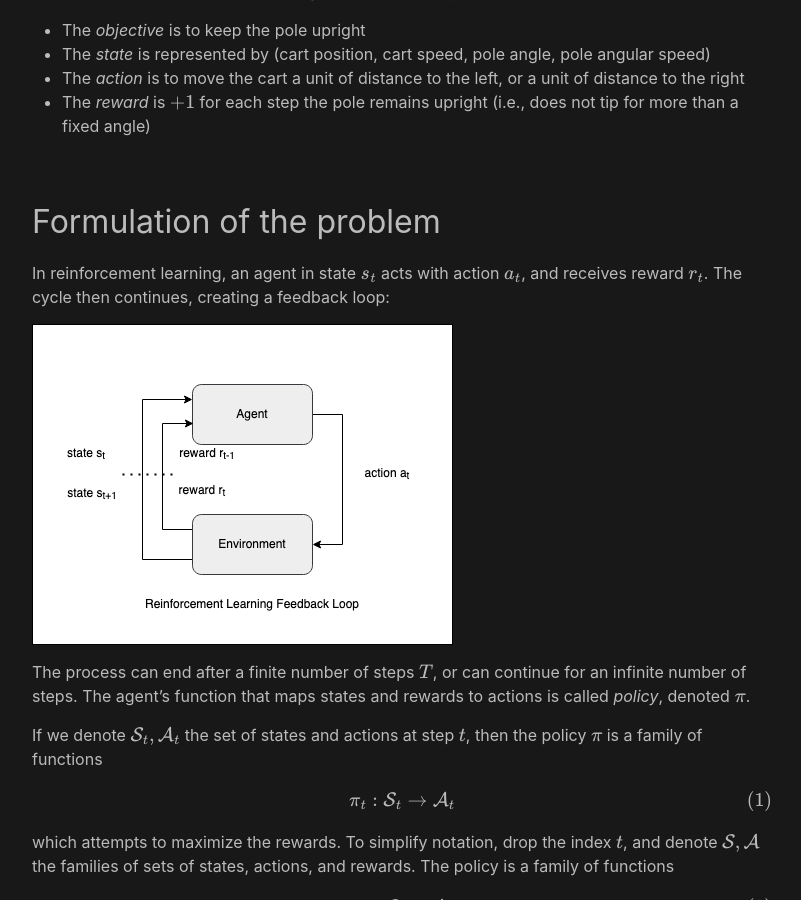
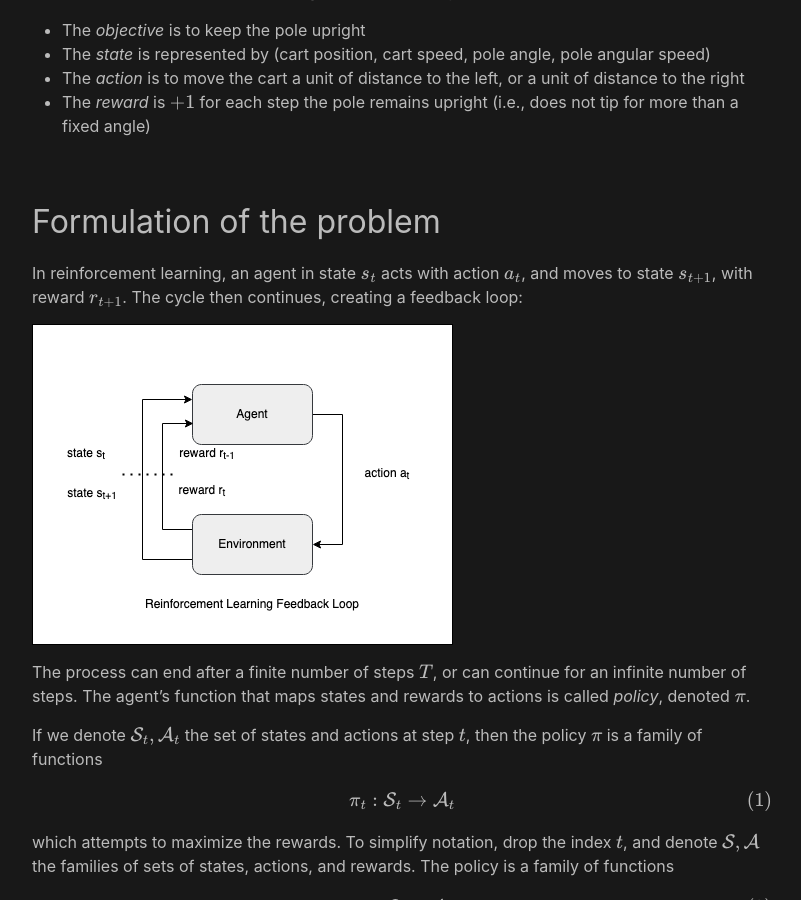
Before and after one commit to analytiq-hub/sigagent.github.io, a Jekyll site: the page built from machine_learning/_posts/2021-01-22-reinforce.md, in a window 1280 px wide and 900 px high, scrolled down 899 px. Shown: the whole window, without its empty margins (238-1039 px from the left). Built offline with Jekyll 4.4.1, drawn with Linux system fonts in a browser that asks for light colours; formulas are drawn with MathJax 3; a script that is not in the unit is left out.

Commit message:
*** empty log message ***

```diff
--- a/machine_learning/_posts/2021-01-22-reinforce.md
+++ b/machine_learning/_posts/2021-01-22-reinforce.md
@@ -21,7 +21,7 @@ In the CartPole example, a pole is balanced on top of a cart. The environment is
 * The *reward* is $$+1$$ for each step the pole remains upright (i.e., does not tip for more than a fixed angle)
 
 ## Formulation of the problem
-In reinforcement learning, an agent in state $$s_t$$ acts with action $$a_t$$, and receives reward $$r_t$$. The cycle then continues, creating a feedback loop:
+In reinforcement learning, an agent in state $$s_t$$ acts with action $$a_t$$, and moves to state $$s_{t+1}$$, with reward $$r_{t+1}$$. The cycle then continues, creating a feedback loop:
 
 ![Reinforce Learning Control Loop](/src/diagrams/reinforce_learning_control_loop.png)
 
```
